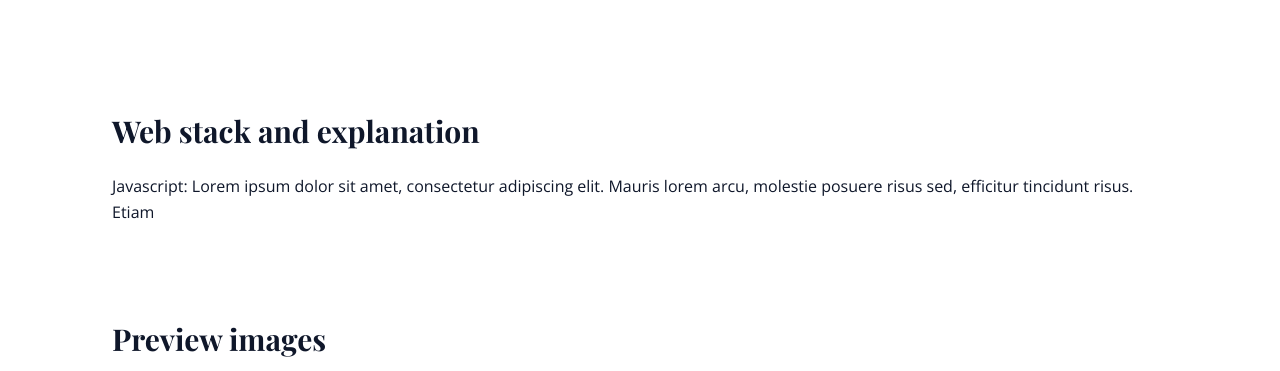
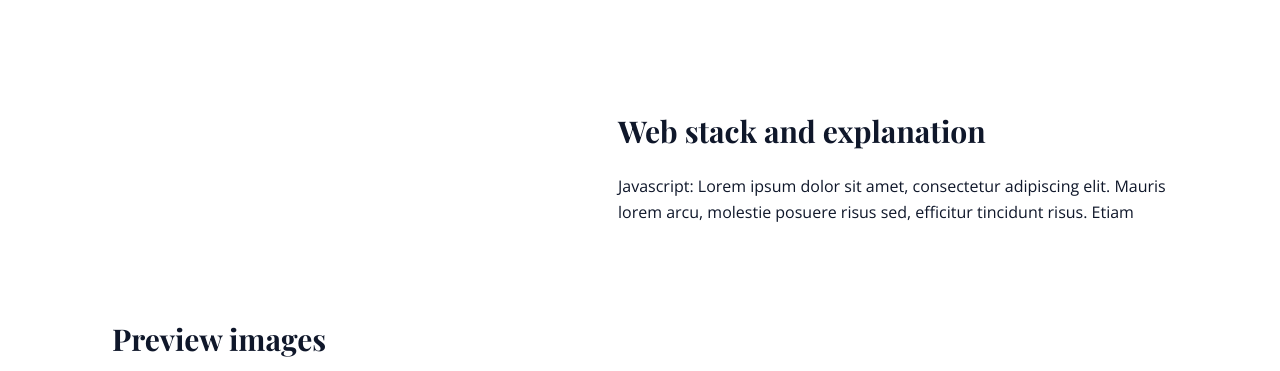
Before and after one commit to HarukiNguyen/portfolio, a React (Vite) app: page /web-form in a window 1280 px wide. Shown: the part 1429-1800 px from the top of the page. Built offline with nearby package versions, Linux system fonts and the light colour scheme.

Commit message:
feat(responsive): :iphone: ProjectTechExplain

```diff
--- a/src/components/ProjectPage/ProjectTechExplain.jsx
+++ b/src/components/ProjectPage/ProjectTechExplain.jsx
@@ -12,7 +12,7 @@ function ProjectTechExplain({ techAndExplain }) {
   }, []);
 
   return (
-    <section ref={sectionRef}>
+    <section ref={sectionRef} className="para-max-w ml-auto">
       <h2>Web stack and explanation</h2>
       <ul>
         {techAndExplain.map((explainPara, index) => (
```
